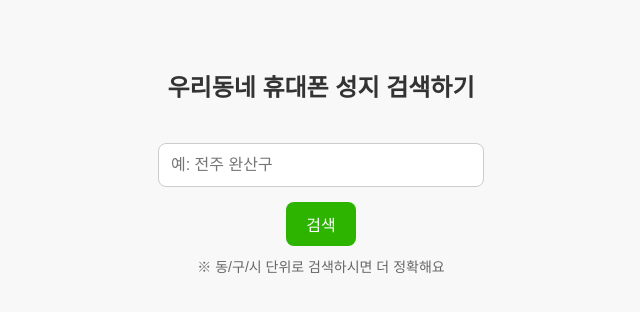
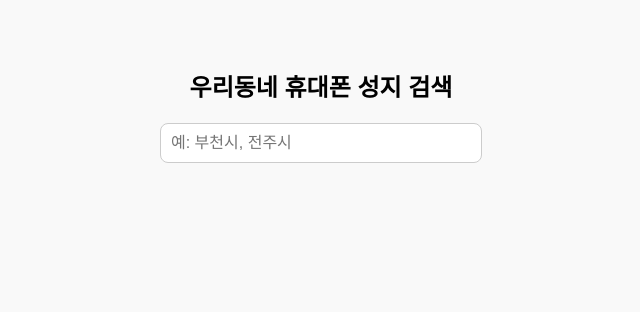
Before and after one commit to jksawon20/-, a plain HTML site: page index.html in a window 1280 px wide. Shown: the whole page, without its empty margins (319-959 px from the left). Drawn offline with Linux system fonts and the light colour scheme.

Commit message:
Update index.html

```diff
--- a/index.html
+++ b/index.html
@@ -2,64 +2,84 @@
 <html lang="ko">
 <head>
   <meta charset="UTF-8">
-  <title>우리동네 성지 찾기</title>
+  <title>우리동네 성지 검색</title>
   <style>
     body {
       font-family: 'Noto Sans KR', sans-serif;
-      background: #f8f8f8;
-      display: flex;
-      flex-direction: column;
-      align-items: center;
+      background-color: #f9f9f9;
       padding: 40px;
-    }
-    h2 {
-      color: #333;
+      text-align: center;
     }
     input {
       width: 300px;
-      padding: 12px;
+      padding: 10px;
       font-size: 16px;
-      margin-top: 20px;
       border: 1px solid #ccc;
       border-radius: 8px;
     }
-    button {
+    ul {
+      list-style: none;
+      padding: 0;
       margin-top: 15px;
-      padding: 10px 20px;
-      font-size: 16px;
-      background-color: #2db400;
-      color: white;
-      border: none;
-      border-radius: 8px;
+      max-width: 320px;
+      margin-left: auto;
+      margin-right: auto;
+    }
+    li {
+      background: #fff;
+      border: 1px solid #ddd;
+      margin-bottom: 5px;
+      padding: 10px;
+      border-radius: 6px;
       cursor: pointer;
     }
-    button:hover {
-      background-color: #259200;
-    }
-    .tip {
-      font-size: 14px;
-      margin-top: 10px;
-      color: #666;
+    li:hover {
+      background-color: #f0f0f0;
     }
   </style>
 </head>
 <body>
-  <h2>우리동네 휴대폰 성지 검색하기</h2>
-  <input type="text" id="addrInput" placeholder="예: 전주 완산구">
-  <button onclick="goSearch()">검색</button>
-  <p class="tip">※ 동/구/시 단위로 검색하시면 더 정확해요</p>
+
+  <h2>우리동네 휴대폰 성지 검색</h2>
+  <input type="text" id="addrInput" placeholder="예: 부천시, 전주시" oninput="filterResults()">
+  <ul id="resultList"></ul>
 
   <script>
-    function goSearch() {
-      const keyword = document.getElementById('addrInput').value.trim();
-      if (!keyword) {
-        alert("주소를 입력해주세요.");
+    const storeList = [
+      { name: "부천역점", keyword: "부천역", url: "https://cafe.naver.com/bjphone?iframe_url=/ArticleList.nhn%3Fsearch.clubid=14006524%26search.menuid=2378%26search.boardtype=L" },
+      { name: "부천상동점", keyword: "상동", url: "https://cafe.naver.com/bjphone?iframe_url=/ArticleList.nhn%3Fsearch.clubid=14006524%26search.menuid=2378%26search.boardtype=L" },
+      { name: "부천중동점", keyword: "중동", url: "https://cafe.naver.com/당신의카페명?search.query=중동" },
+      { name: "전주완산점", keyword: "완산구", url: "https://cafe.naver.com/당신의카페명?search.query=완산구" },
+      { name: "전주덕진점", keyword: "덕진구", url: "https://cafe.naver.com/당신의카페명?search.query=덕진구" },
+      // 필요에 따라 계속 추가 가능
+    ];
+
+    function filterResults() {
+      const input = document.getElementById('addrInput').value.trim().toLowerCase();
+      const list = document.getElementById('resultList');
+      list.innerHTML = '';
+
+      if (input.length < 2) return;
+
+      const filtered = storeList.filter(store => store.keyword.includes(input) || store.name.includes(input));
+
+      if (filtered.length === 0) {
+        const li = document.createElement('li');
+        li.textContent = "해당 지역의 지점을 찾을 수 없습니다.";
+        list.appendChild(li);
         return;
       }
-      const query = encodeURIComponent(keyword);
-      const url = "https://cafe.naver.com/ArticleSearchList.nhn?search.clubid=카페ID&search.query=" + query;
-      window.open(url, "_blank");
+
+      filtered.forEach(store => {
+        const li = document.createElement('li');
+        li.textContent = store.name;
+        li.onclick = () => {
+          window.open(store.url, "_blank");
+        };
+        list.appendChild(li);
+      });
     }
   </script>
+
 </body>
 </html>
```
